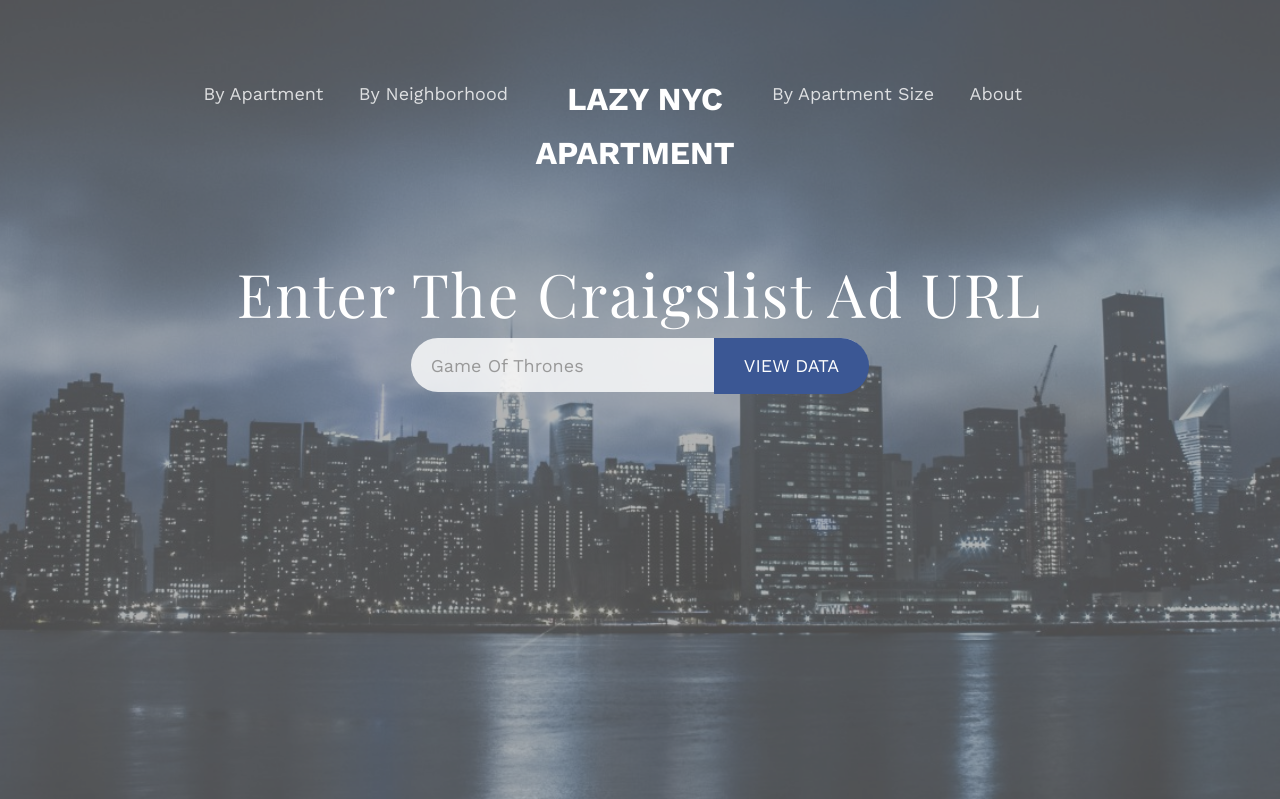
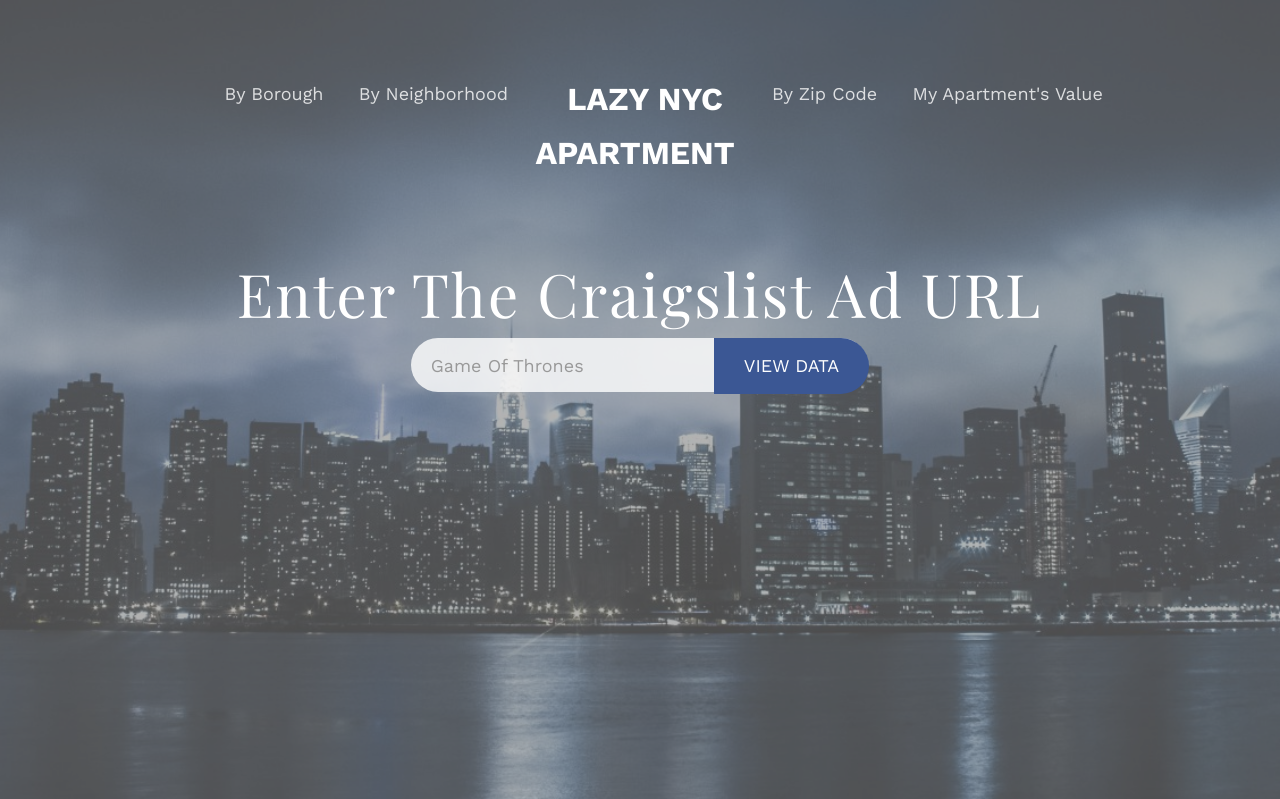
Before and after one commit to scochran3/LazyApartment, a Django app: page /by-borough in a window 1280 px wide. Shown: the top 799 px of the page. Run offline with Django 3.2, Linux system fonts and the light colour scheme; data that the repository does not hold is empty; some libraries are stand-ins or nearby versions.

Commit message:
Added requirements.txt

```diff
--- a/lazynyrenter/website/templates/website/base.html
+++ b/lazynyrenter/website/templates/website/base.html
@@ -53,7 +53,7 @@
 			<div class="row">
 				<div class="left-menu text-right menu-1">
 					<ul>
-						<li><a href="#">By Apartment</a></li>
+						<li><a href="{% url 'byBorough' %}">By Borough</a></li>
 						<li><a href="{% url 'byNeighborhood' %}">By Neighborhood</a></li>
 					</ul>
 				</div>
@@ -62,8 +62,8 @@
 				</div>
 				<div class="right-menu text-left menu-1">
 					<ul>
-						<li><a href="#">By Apartment Size</a></li>
-						<li><a href="#">About</a></li>
+						<li><a href="{% url 'byZipCode' %}">By Zip Code</a></li>
+						<li><a href="#">My Apartment's Value</a></li>
 						<!-- <li class="btn-cta"><a href="#"><span>Login</span></a></li> -->
 					</ul>
 				</div>
--- a/lazynyrenter/website/views.py
+++ b/lazynyrenter/website/views.py
@@ -1,6 +1,5 @@
 from django.shortcuts import render
 from .models import Apartment
-from pprint import pprint
 from django.utils.text import slugify
 from django_pandas.io import read_frame
 from django.db.models import Count
```
Also changed, not shown: requirements.txt (added, +7 -0 lines), 1 other file.
